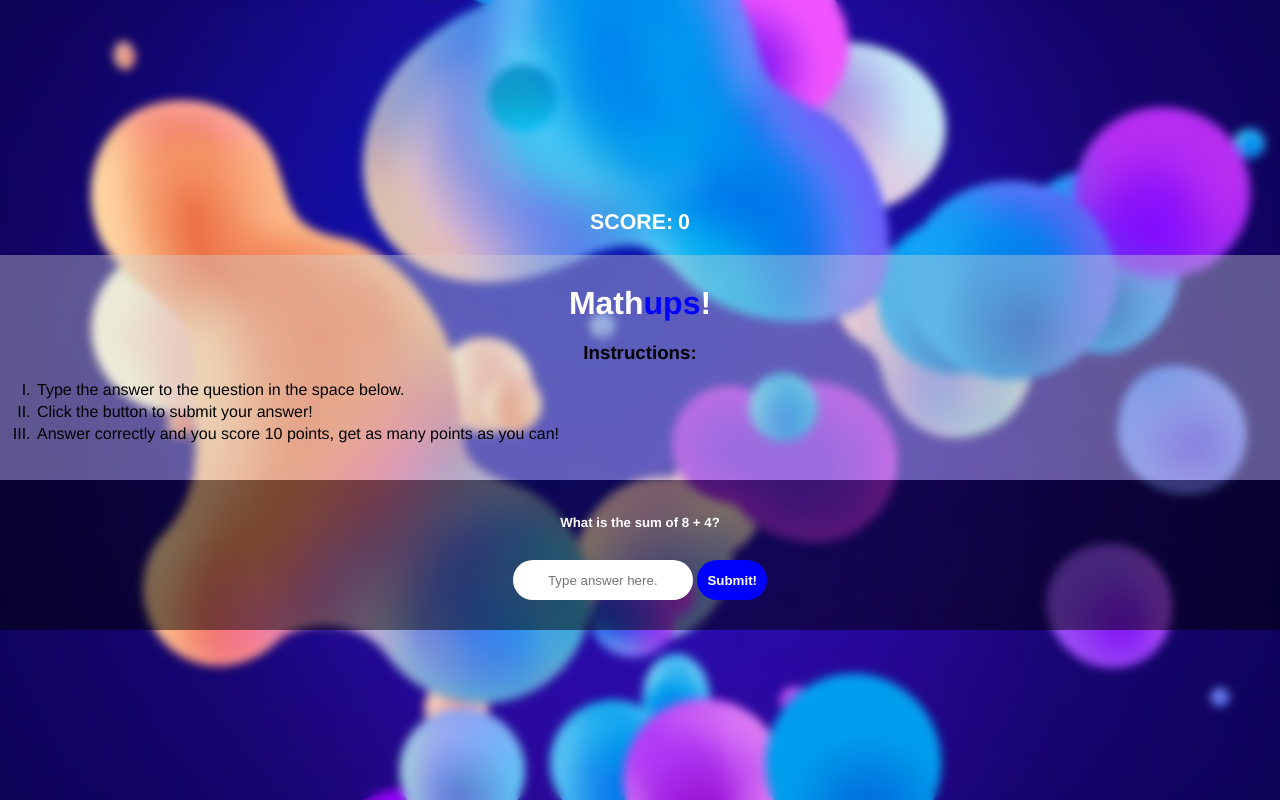
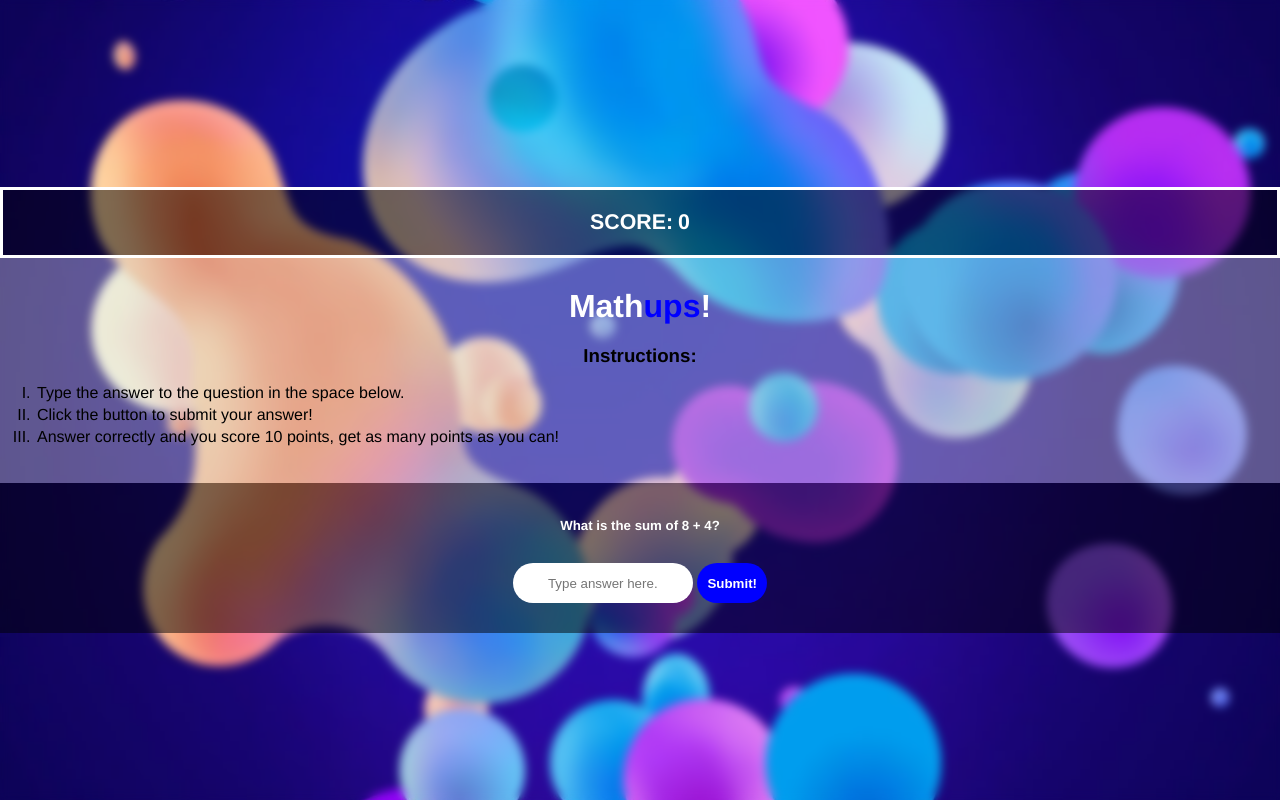
Before and after one commit to Issasoftdev/Mathups, a plain HTML site: page index.html in a window 1280 px wide. Both pictures are taken after a click on the button "START!". Drawn offline with Linux system fonts and the light colour scheme.

Commit message:
add readme and make minor style changes

```diff
--- a/CSS/Stylesheet.css
+++ b/CSS/Stylesheet.css
@@ -108,12 +108,14 @@ span {
 }
 
 .scoreBox {
+    background-color: rgba(0, 0, 0, 0.5);
     font-size: 8pt;
     color: white;
     text-transform: uppercase;
     justify-content: center;
     align-items: center;
-    margin: 20px;
+    padding: 20px;
+    border-style: solid;
 }
 
 .scoreHeader {
```
Also changed, not shown: 1 other file.
